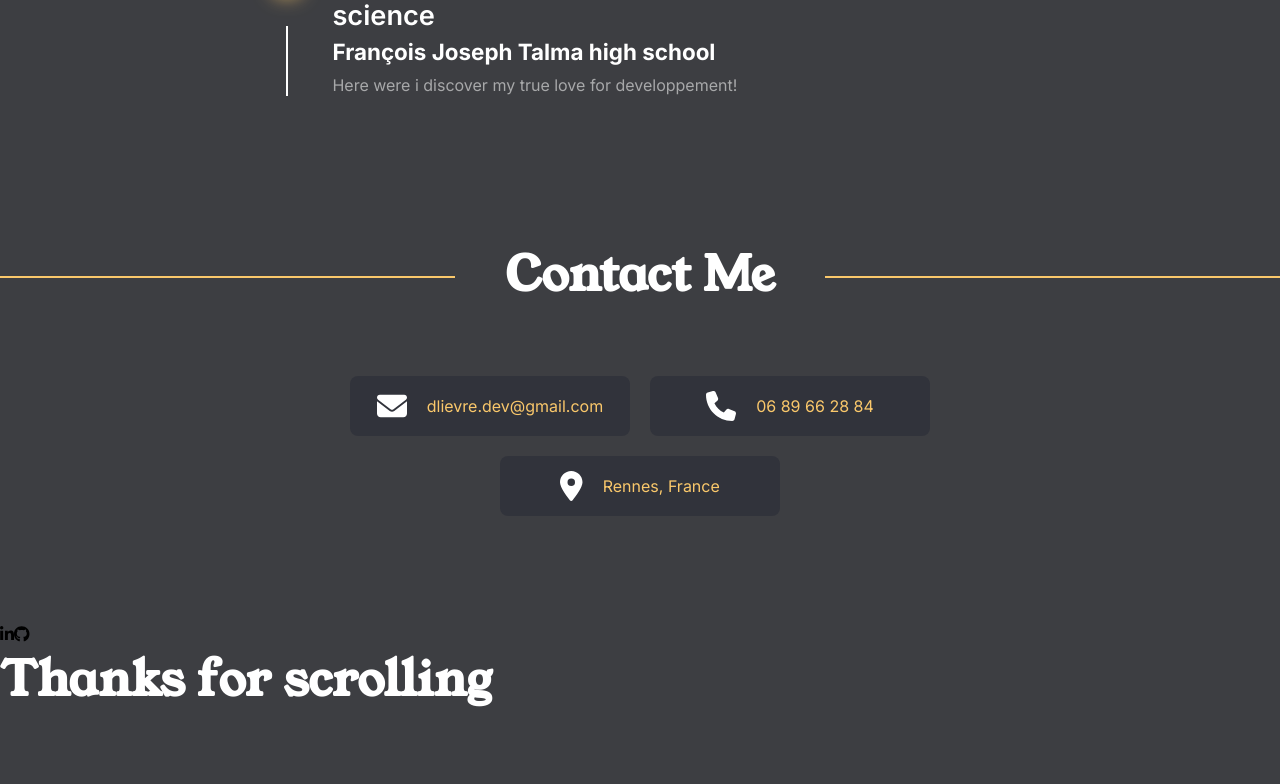
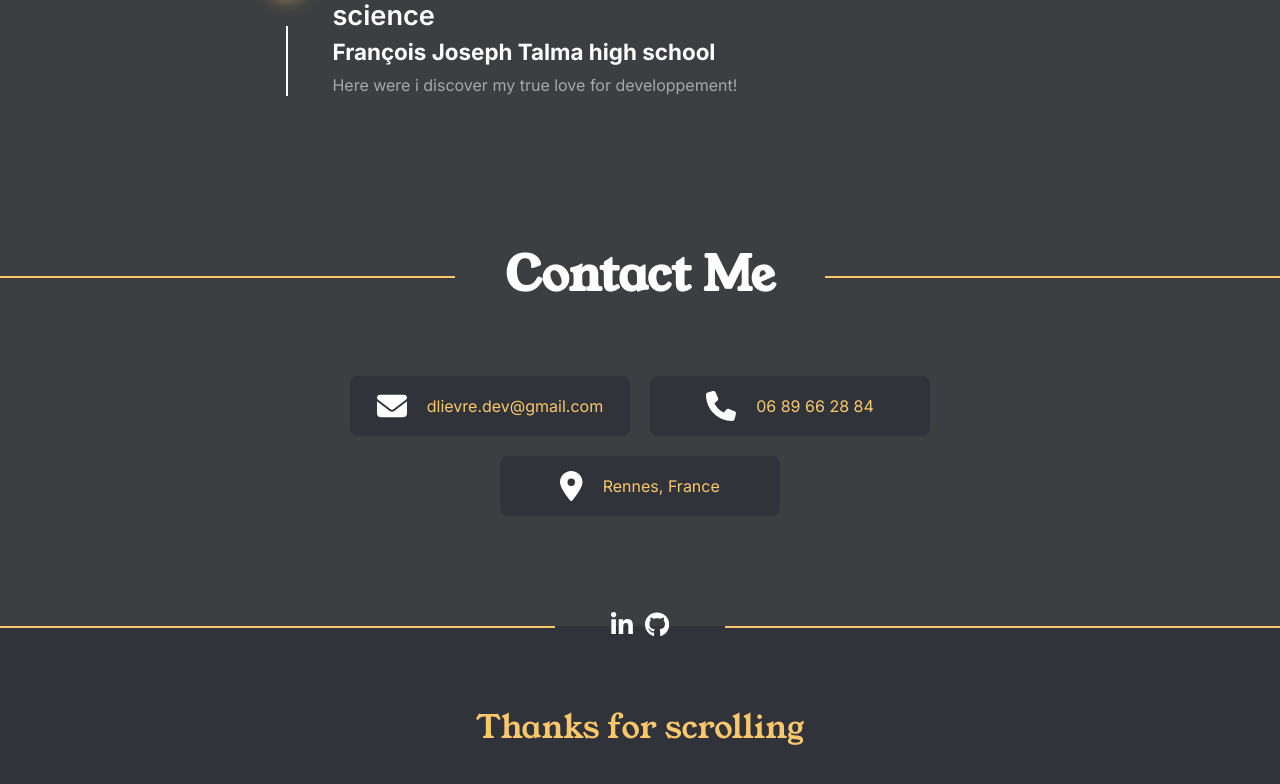
Before and after one commit to DoryanLievre/next-portfolio, a Next.js app: page / in a window 1280 px wide. Shown: the part 4301-5085 px from the top of the page. Before the commit the page ends 5035 px from the top, so only its background shows below. Built offline with nearby package versions, Linux system fonts and the light colour scheme.

Commit message:
feat(home scss):import footer

```diff
--- a/app/styles/home.scss
+++ b/app/styles/home.scss
@@ -7,3 +7,4 @@
 @import 'experience';
 @import 'study';
 @import 'contact';
+@import 'footer';
```
